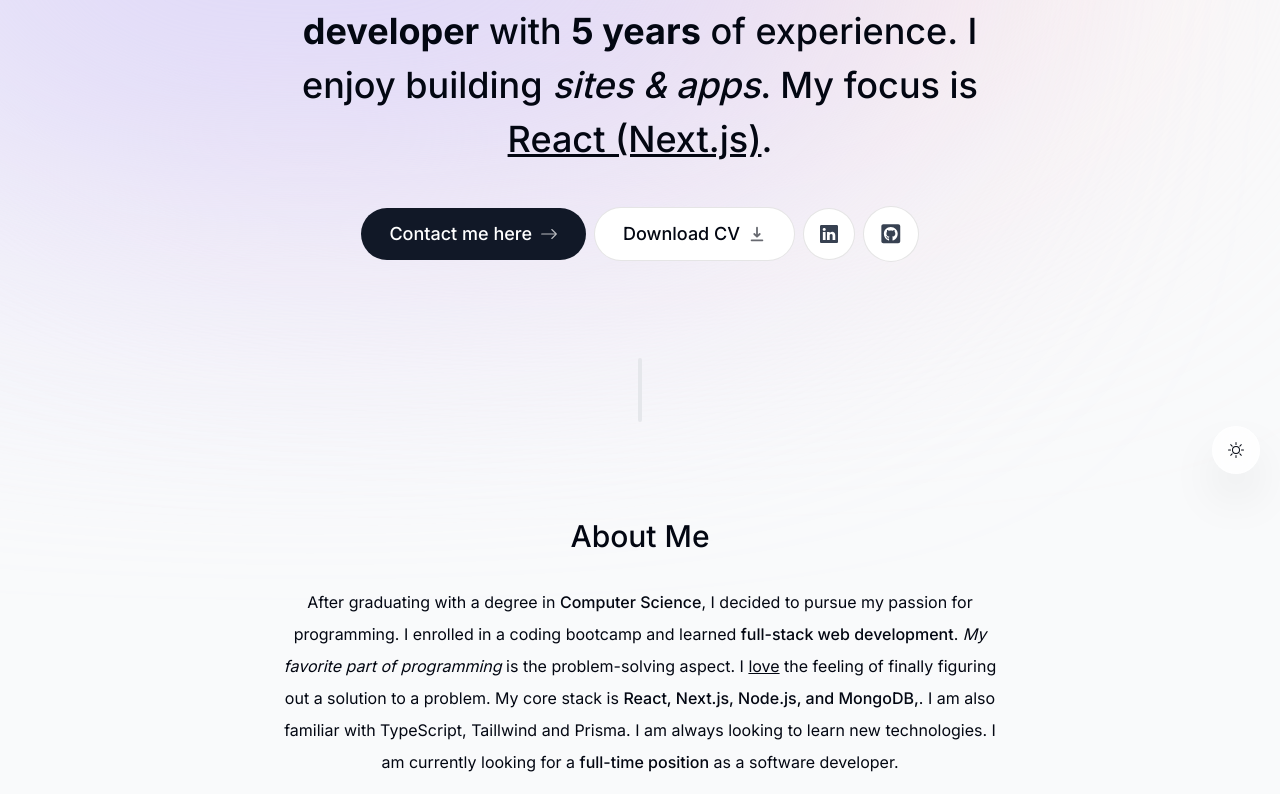
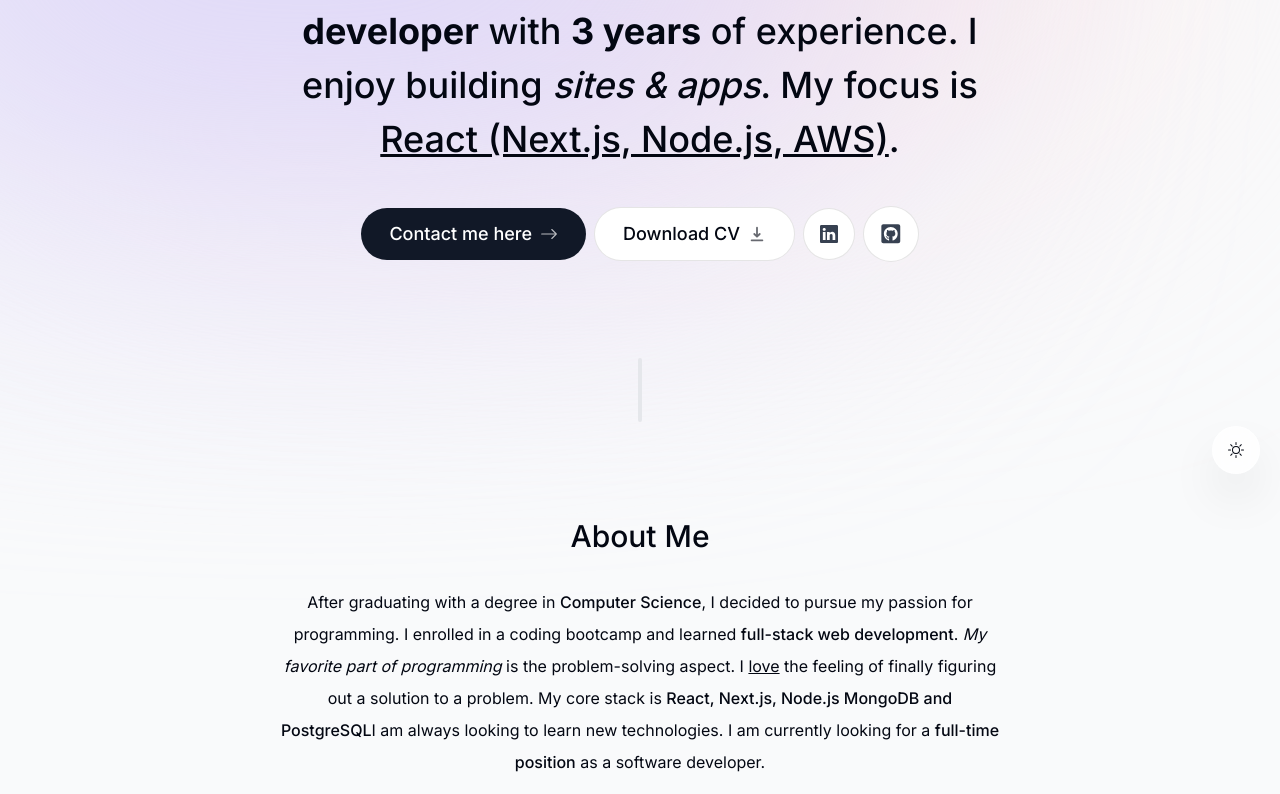
Before and after one commit to Kuldeepdawar/Kuldeep-Personal-Portfolio, a Next.js app: page / in a window 1280 px wide. Shown: the part 306-1100 px from the top of the page. Built offline with nearby package versions, Linux system fonts and the light colour scheme; no server answers.

Commit message:
Updated Intro

```diff
--- a/components/about.tsx
+++ b/components/about.tsx
@@ -28,12 +28,11 @@
         feeling of finally figuring out a solution to a problem. My core stack
         is{" "}
         <span className="font-medium">
-          React, Next.js, Node.js, and MongoDB,
+          React, Next.js, Node.js MongoDB and PostgreSQL
         </span>
-        . I am also familiar with TypeScript, Taillwind and Prisma. I am always
-        looking to learn new technologies. I am currently looking for a{" "}
-        <span className="font-medium">full-time position</span> as a software
-        developer.
+        I am always looking to learn new technologies. I am currently looking
+        for a <span className="font-medium">full-time position</span> as a
+        software developer.
       </p>
     </motion.section>
   );
--- a/components/intro.tsx
+++ b/components/intro.tsx
@@ -63,10 +63,10 @@
         animate={{ opacity: 1, y: 0 }}
       >
         <span className="font-bold">Hello, I'm Kuldeep.</span> I'm a{" "}
-        <span className="font-bold">React full-stack developer</span> with{" "}
-        <span className="font-bold">5 years</span> of experience. I enjoy
+        <span className="font-bold">React Full Stack developer</span> with{" "}
+        <span className="font-bold">3 years</span> of experience. I enjoy
         building <span className="italic">sites & apps</span>. My focus is{" "}
-        <span className="underline">React (Next.js)</span>.
+        <span className="underline">React (Next.js, Node.js, AWS)</span>.
       </motion.h1>
 
       <motion.div
```
